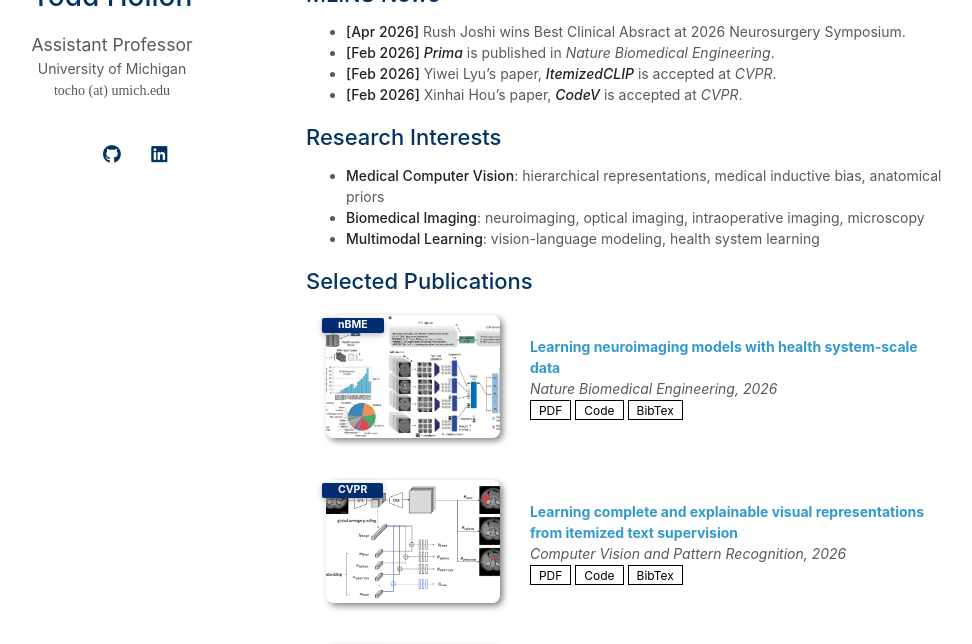
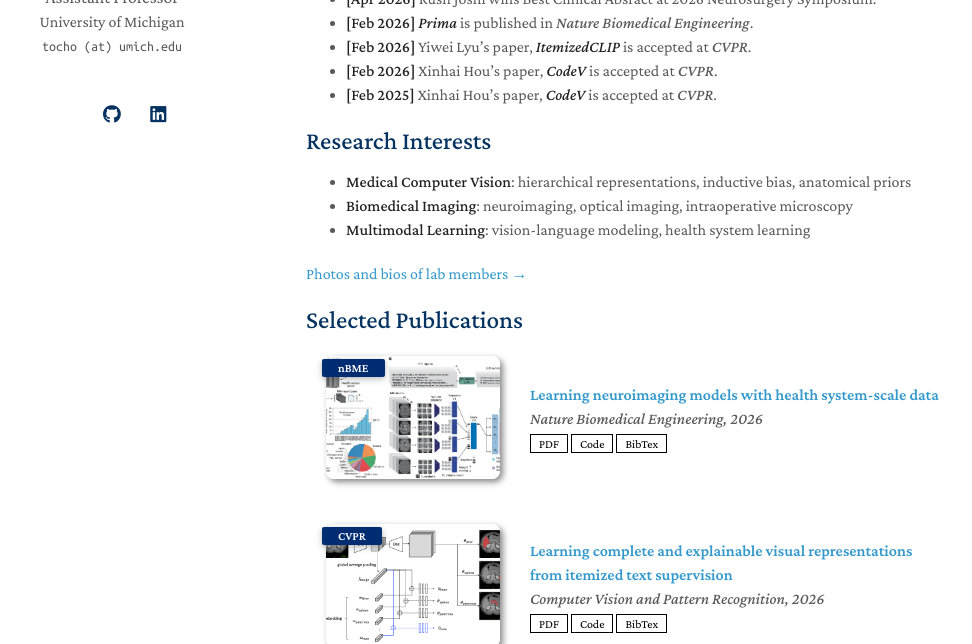
Before and after one commit to toddhollon/toddhollon.github.io, a Jekyll site: the page built from index.md, in a window 1280 px wide and 900 px high, cut to the strip 256-900 px from the top of the window. Shown: the whole strip, without its empty margins (164-1136 px from the left). Built offline with Jekyll 4.4.1, drawn with Linux system fonts in a browser that asks for light colours; a style sheet for code colours, icons or effects is not loaded; our own code applies the rules of GitHub Pages for plain Markdown files.

Commit message:
add students link

```diff
--- a/_config.yml
+++ b/_config.yml
@@ -34,7 +34,7 @@ auto_dark_mode: false
 
 # Font
 # You can use this option to choose between Serif or Sans Serif fonts.
-font: "Sans Serif" # or "Sans Serif"
+font: "Serif" # or "Sans Serif"
 
 # Google Analytics ID
 # Please remove this if you don't use Google Analytics
--- a/index.md
+++ b/index.md
@@ -12,12 +12,15 @@ I am an Assistant Professor at the University of Michigan and the Principal Inve
 - **[Feb 2026]** ***Prima*** is published in *Nature Biomedical Engineering*.
 - **[Feb 2026]** Yiwei Lyu's paper, ***ItemizedCLIP*** is accepted at *CVPR*.
 - **[Feb 2026]** Xinhai Hou's paper, ***CodeV*** is accepted at *CVPR*.
+- **[Feb 2025]** Xinhai Hou's paper, ***CodeV*** is accepted at *CVPR*.
 
 ## Research Interests
 
-- **Medical Computer Vision**: hierarchical representations, medical inductive bias, anatomical priors
-- **Biomedical Imaging**: neuroimaging, optical imaging, intraoperative imaging, microscopy
+- **Medical Computer Vision**: hierarchical representations, inductive bias, anatomical priors
+- **Biomedical Imaging**: neuroimaging, optical imaging, intraoperative microscopy
 - **Multimodal Learning**: vision-language modeling, health system learning
+
+[Photos and bios of lab members →](/students/)
 
 {% include_relative _includes/publications.md %}
 
```
Also changed, not shown: Gemfile (+7 -0 lines), students.md (added, +9 -0 lines).
